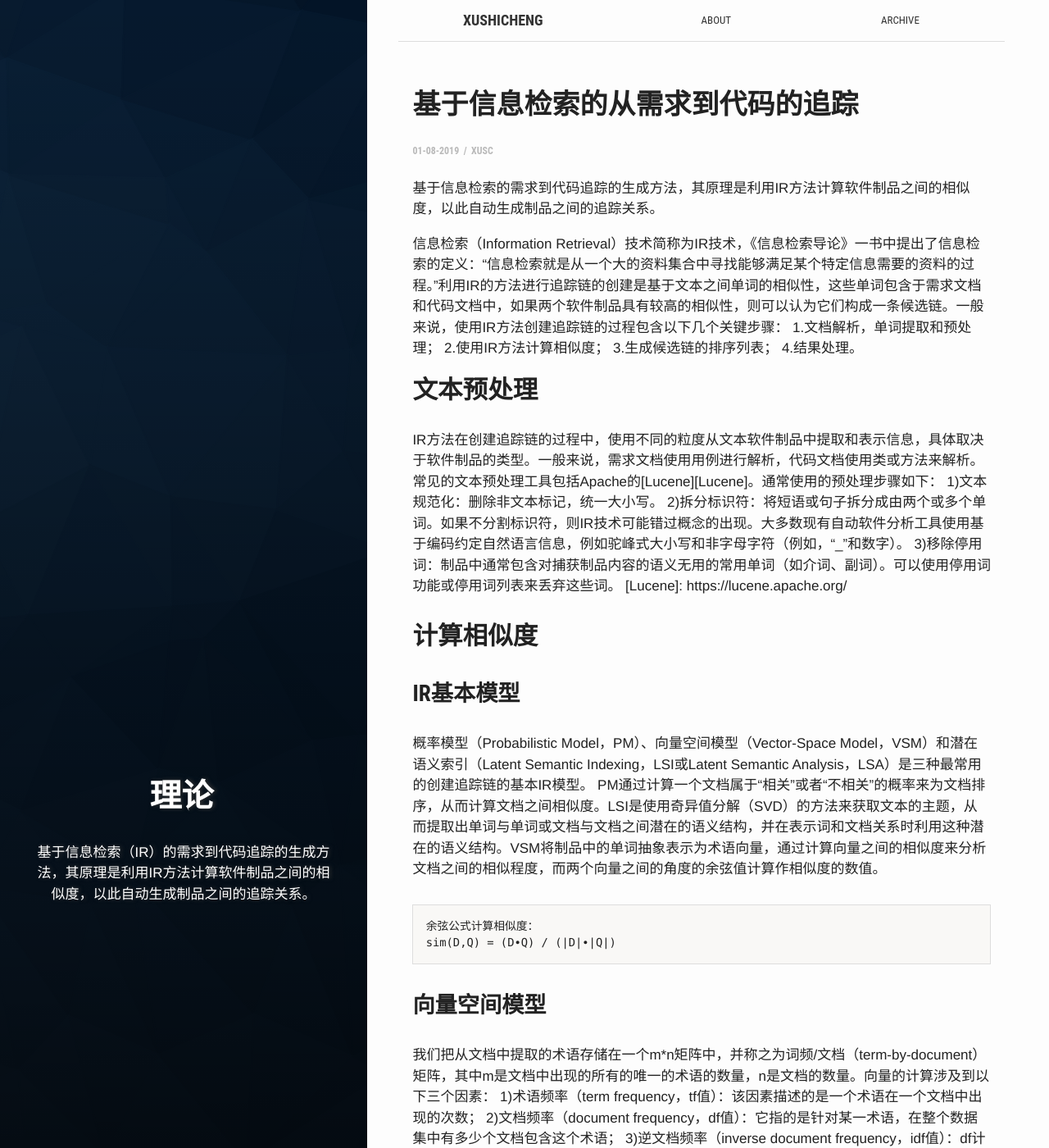
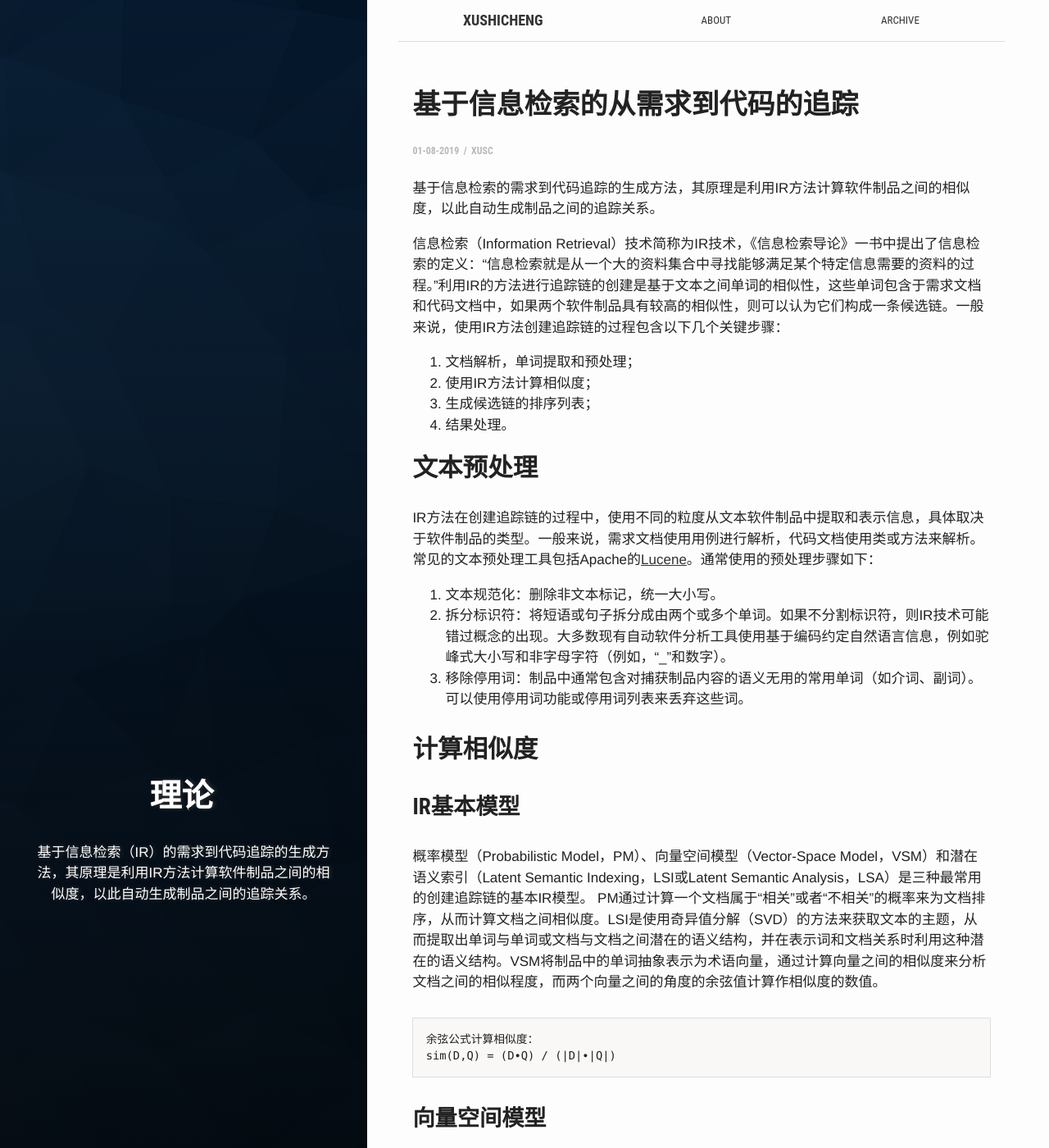
Before and after one commit to PetePro/PetePro.github.io, a Jekyll site: the page built from _posts/2019-08-01-Information-Retrieval.markdown, in a window 1280 px wide and 1400 px high. Shown: the whole window at 82% size. Built offline with Jekyll 4.4.1, drawn with Linux system fonts in a browser that asks for light colours; some web fonts are replaced; some of the changed text lies outside the part shown.

Commit message:
Update 2019-08-01-Information-Retrieval.markdown

````diff
--- a/_posts/2019-08-01-Information-Retrieval.markdown
+++ b/_posts/2019-08-01-Information-Retrieval.markdown
@@ -12,16 +12,17 @@ author: xusc
 基于信息检索的需求到代码追踪的生成方法，其原理是利用IR方法计算软件制品之间的相似度，以此自动生成制品之间的追踪关系。
 
 信息检索（Information Retrieval）技术简称为IR技术，《信息检索导论》一书中提出了信息检索的定义：“信息检索就是从一个大的资料集合中寻找能够满足某个特定信息需要的资料的过程。”利用IR的方法进行追踪链的创建是基于文本之间单词的相似性，这些单词包含于需求文档和代码文档中，如果两个软件制品具有较高的相似性，则可以认为它们构成一条候选链。一般来说，使用IR方法创建追踪链的过程包含以下几个关键步骤：
-    1.文档解析，单词提取和预处理；
-    2.使用IR方法计算相似度；
-    3.生成候选链的排序列表；
-    4.结果处理。
+1. 文档解析，单词提取和预处理；
+2. 使用IR方法计算相似度；
+3. 生成候选链的排序列表；
+4. 结果处理。
 
 ## 文本预处理
 IR方法在创建追踪链的过程中，使用不同的粒度从文本软件制品中提取和表示信息，具体取决于软件制品的类型。一般来说，需求文档使用用例进行解析，代码文档使用类或方法来解析。常见的文本预处理工具包括Apache的[Lucene][Lucene]。通常使用的预处理步骤如下：
-    1)文本规范化：删除非文本标记，统一大小写。
-    2)拆分标识符：将短语或句子拆分成由两个或多个单词。如果不分割标识符，则IR技术可能错过概念的出现。大多数现有自动软件分析工具使用基于编码约定自然语言信息，例如驼峰式大小写和非字母字符（例如，“_”和数字）。
-    3)移除停用词：制品中通常包含对捕获制品内容的语义无用的常用单词（如介词、副词）。可以使用停用词功能或停用词列表来丢弃这些词。
+1. 文本规范化：删除非文本标记，统一大小写。
+2. 拆分标识符：将短语或句子拆分成由两个或多个单词。如果不分割标识符，则IR技术可能错过概念的出现。大多数现有自动软件分析工具使用基于编码约定自然语言信息，例如驼峰式大小写和非字母字符（例如，“_”和数字）。
+3. 移除停用词：制品中通常包含对捕获制品内容的语义无用的常用单词（如介词、副词）。可以使用停用词功能或停用词列表来丢弃这些词。
+
 [Lucene]: https://lucene.apache.org/
 
 ## 计算相似度
@@ -36,9 +37,9 @@ sim(D,Q) = (D∙Q) / (|D|∙|Q|)
 
 ### 向量空间模型
 我们把从文档中提取的术语存储在一个m*n矩阵中，并称之为词频/文档（term-by-document）矩阵，其中m是文档中出现的所有的唯一的术语的数量，n是文档的数量。向量的计算涉及到以下三个因素：
-    1)术语频率（term frequency，tf值）：该因素描述的是一个术语在一个文档中出现的次数；
-    2)文档频率（document frequency，df值）：它指的是针对某一术语，在整个数据集中有多少个文档包含这个术语；
-    3)逆文档频率（inverse document frequency，idf值）：df计算简单，但是并不能很好地指示文档内容，基于df的加权方法称为逆文档频率idf。
+1.术语频率（term frequency，tf值）：该因素描述的是一个术语在一个文档中出现的次数；
+2.文档频率（document frequency，df值）：它指的是针对某一术语，在整个数据集中有多少个文档包含这个术语；
+3.逆文档频率（inverse document frequency，idf值）：df计算简单，但是并不能很好地指示文档内容，基于df的加权方法称为逆文档频率idf。
 ```
 tf-idf值的计算：
 tf-idf(i,j) = tf(i,j) * idf(i)
@@ -47,6 +48,7 @@ tf-idf(i,j) = tf(i,j) * idf(i)
 
 ### 语义信息
 语义信息的存在会影响追踪的准确性，对于需求文档之类的描述性文档，可酌情分析其中的同义词、多义词、段落结构的影响。对于代码文档，编程语言、代码结构信息是需要重点考虑的，Scitools发行的[Understand][Understand]是该领域的有效工具。
+
 [Understand]: https://scitools.com/
 
 ## 生成候选链
@@ -54,8 +56,8 @@ tf-idf(i,j) = tf(i,j) * idf(i)
 
 ## 结果处理
 为了便于结果的度量分析，需要按照一定的方法对该列表进行过滤。通常我们选用的过滤方法包括以下两种：
-    1)cut-point法：根据相似度从大到小排序，选择前n个或前m%最相关的追踪链；
-    2)阈值法：给定一个阈值x，选择相似度大于x的全部追踪链。
+1. cut-point法：根据相似度从大到小排序，选择前n个或前m%最相关的追踪链；
+2. 阈值法：给定一个阈值x，选择相似度大于x的全部追踪链。
 
 ## 结果度量
 IR方法的评价指标主要有以下两种：精确率（Precision，又称查准率）和召回率（Recall，又称查全率）。在已定义的TP、FP、FN、TN四种样本分类情况下，精确率计算的是所有“成功检索的追踪链数（TP）”占所有“被检索到的追踪链数（TP+FP）”的比例，衡量了算法的查准的能力。召回率计算的是所有“成功检索的追踪链数（TP）”占所有“参考追踪链数（TP+FN）”的比例，衡量了算法的查全的能力。聚合度量F-measure，代表二者的综合评价，以获得它们之间的平衡，F1-Measure则是精确率和召回率的调和均值。
````
